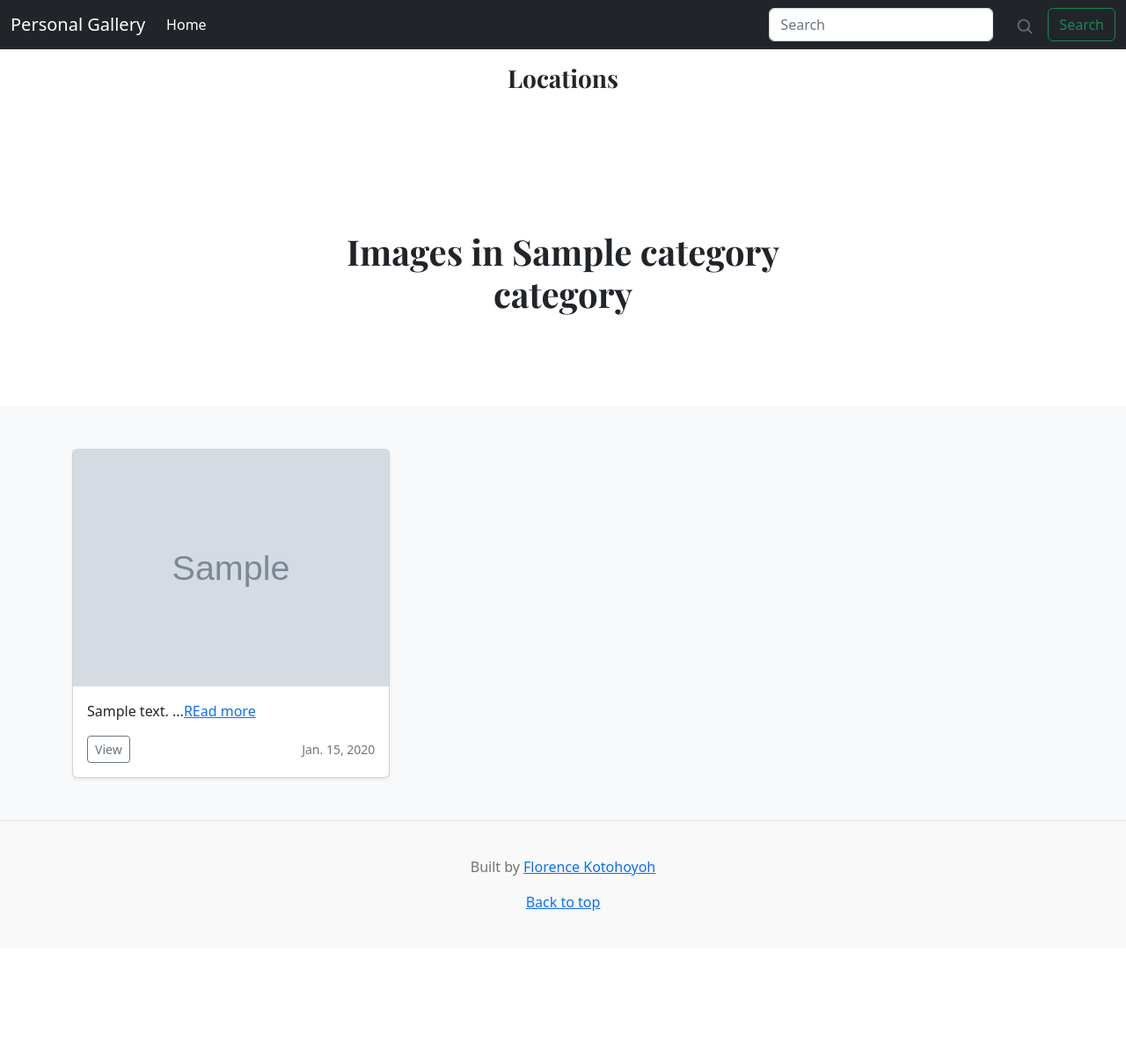
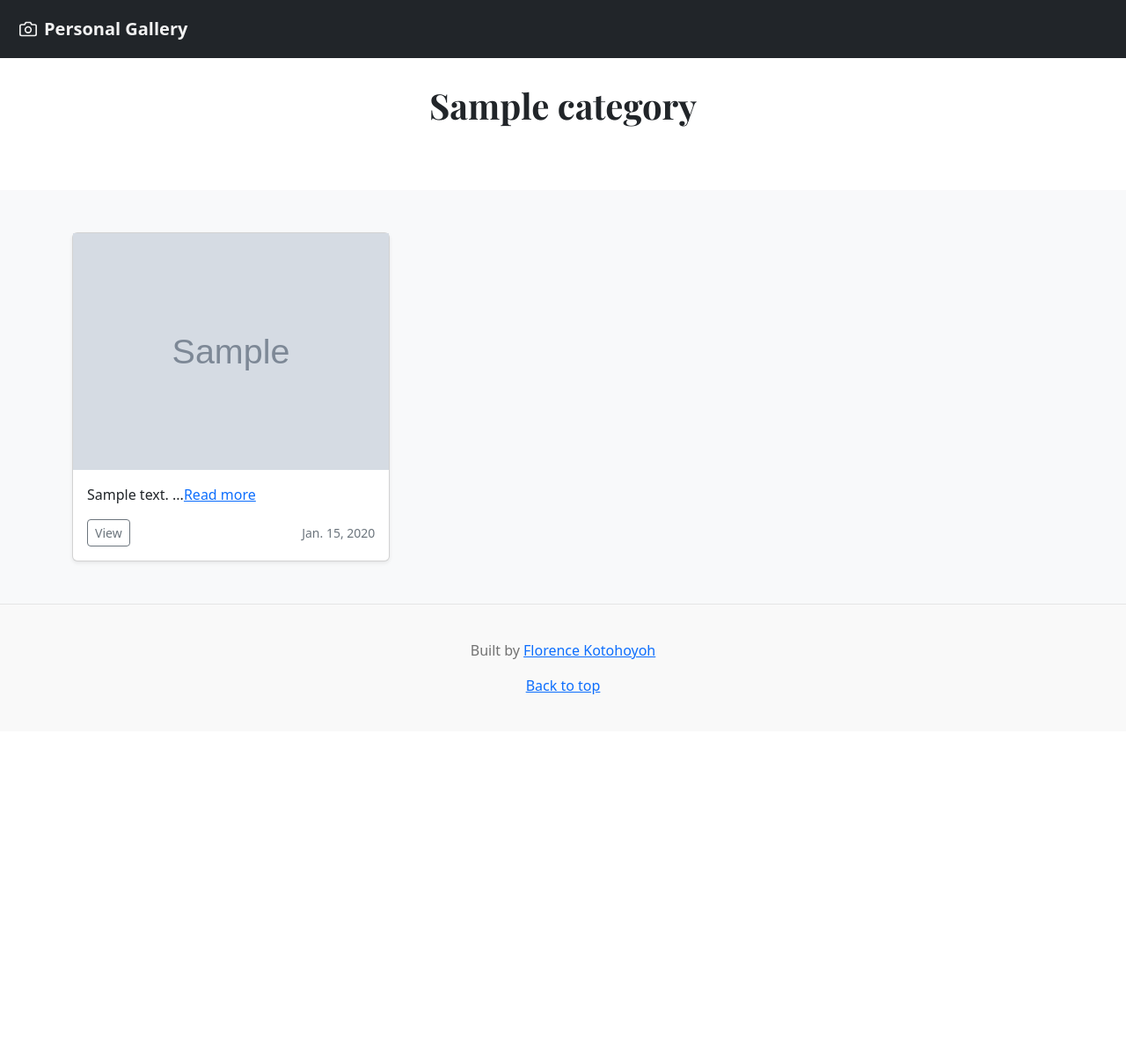
Before and after one commit to Flokots/personal-gallery, a Django app: a page that uses main/templates/base-templates/category.html in a window 1280 px wide. Shown: the whole page at 88% size. Run offline with Django 4.2, Linux system fonts and the light colour scheme; tables that the repository leaves empty hold one stand-in row (values such as "Sample post"); grey boxes marked "Sample" are stand-in pictures; some libraries are stand-ins or nearby versions.

Commit message:
add custom navbar to category

```diff
--- a/main/templates/base-templates/category.html
+++ b/main/templates/base-templates/category.html
@@ -33,20 +33,33 @@
 </head>
 
 <body>
-  {% include "navbar.html" %}
 
   {% block content%}
+  <nav class="navbar navbar-expand-md navbar-dark fixed-top bg-dark">
+    <div class="container-fluid">
+      <a href="{% url 'home' %}" class="navbar-brand d-flex align-items-center">
+        <svg xmlns="http://www.w3.org/2000/svg" width="20" height="20" fill="none" stroke="currentColor"
+          stroke-linecap="round" stroke-linejoin="round" stroke-width="2" aria-hidden="true" class="me-2"
+          viewBox="0 0 24 24">
+          <path d="M23 19a2 2 0 0 1-2 2H3a2 2 0 0 1-2-2V8a2 2 0 0 1 2-2h4l2-3h6l2 3h4a2 2 0 0 1 2 2z" />
+          <circle cx="12" cy="13" r="4" />
+        </svg>
+        <strong>Personal Gallery</strong>
+      </a>
+    </div>
+  </nav>
   <main>
     <section class="py-5 text-center container">
-      <div class="row py-lg-5">
+      <div class="row py-5" style="padding-bottom: 1em !important;">
         <div class="col-lg-6 col-md-8 mx-auto">
-          <h1 class="fw-light">Images in {{category.title}} category</h1>
+          <h1 class="fw-light">{{category.title}}</h1>
         </div>
       </div>
     </section>
+
     <div class="album py-5 bg-light">
+      {% if images %}
       <div class="container">
-
         <div class="row row-cols-1 row-cols-sm-2 row-cols-md-3 g-3">
 
           {% for image in images %}
@@ -56,7 +69,7 @@
 
               <div class="card-body">
                 <p class="card-text">
-                  {{image.shortDescription}} ...<a href="#">REad more</a>
+                  {{image.shortDescription}} ...<a href="#">Read more</a>
                 </p>
                 <div class="d-flex justify-content-between align-items-center">
                   <div class="btn-group">
@@ -70,9 +83,14 @@
             </div>
           </div>
           {% endfor %}
-
         </div>
       </div>
+      {% else %}
+    <div class="container no-images">
+      <h2 class="text-center">No Images to be Displayed </h2>
+    </div>
+    {% endif %}
+    </div>
   </main>
   <footer class="blog-footer">
     <p>Built by
--- a/main/templates/navbar.html
+++ b/main/templates/navbar.html
@@ -72,17 +72,16 @@
 <body>
     <nav class="navbar navbar-expand-md navbar-dark fixed-top bg-dark">
         <div class="container-fluid">
-            <a class="navbar-brand" href="{% url 'home' %}">Personal Gallery</a>
+            <a href="{% url 'home' %}" class="navbar-brand d-flex align-items-center">
+                <svg xmlns="http://www.w3.org/2000/svg" width="20" height="20" fill="none" stroke="currentColor" stroke-linecap="round" stroke-linejoin="round" stroke-width="2" aria-hidden="true" class="me-2" viewBox="0 0 24 24"><path d="M23 19a2 2 0 0 1-2 2H3a2 2 0 0 1-2-2V8a2 2 0 0 1 2-2h4l2-3h6l2 3h4a2 2 0 0 1 2 2z"/><circle cx="12" cy="13" r="4"/></svg>
+                <strong>Personal Gallery</strong>
+              </a>
             <button class="navbar-toggler" type="button" data-bs-toggle="collapse" data-bs-target="#navbarCollapse"
                 aria-controls="navbarCollapse" aria-expanded="false" aria-label="Toggle navigation">
                 <span class="navbar-toggler-icon"></span>
             </button>
             <div class="collapse navbar-collapse" id="navbarCollapse">
                 <ul class="navbar-nav me-auto mb-2 mb-md-0">
-                    <li class="nav-item">
-                        <a class="nav-link active" aria-current="page" href="{% url 'home' %}">Home</a>
-                    </li>
-
                     {% for category in categories %}
                         <li class="nav-item">
                             <a class="nav-link" aria-current="page" href="{% url 'image-category' category.slug %}">{{category.title}}</a>
--- a/static/css/album.css
+++ b/static/css/album.css
@@ -1,5 +1,9 @@
+/* Show it is fixed to the top */
+body {
+    padding-top:0 !important;
+}
 .bd-placeholder-img {
-    font-size: 1.125rem;
+    font-size: 1.125em;
     text-anchor: middle;
     -webkit-user-select: none;
     -moz-user-select: none;
@@ -8,12 +12,12 @@
 
   @media (min-width: 768px) {
     .bd-placeholder-img-lg {
-      font-size: 3.5rem;
+      font-size: 3.5em;
     }
   }
 
   .b-example-divider {
-    height: 3rem;
+    height: 3em;
     background-color: rgba(0, 0, 0, .1);
     border: solid rgba(0, 0, 0, .15);
     border-width: 1px 0;
@@ -22,7 +26,7 @@
 
   .b-example-vr {
     flex-shrink: 0;
-    width: 1.5rem;
+    width: 1.5em;
     height: 100vh;
   }
 
@@ -34,17 +38,52 @@
   .nav-scroller {
     position: relative;
     z-index: 2;
-    height: 2.75rem;
+    height: 2.75em;
     overflow-y: hidden;
   }
 
   .nav-scroller .nav {
     display: flex;
     flex-wrap: nowrap;
-    padding-bottom: 1rem;
+    padding-bottom: 1em;
     margin-top: -1px;
     overflow-x: auto;
     text-align: center;
     white-space: nowrap;
     -webkit-overflow-scrolling: touch;
   }
+
+  /* The navigation bar */
+.navbar {
+    overflow: hidden;
+    background-color: #333;
+    position: fixed; /* Set the navbar to fixed position */
+    top: 0; /* Position the navbar at the top of the page */
+    width: 100%; /* Full width */
+  }
+
+  /* Links inside the navbar */
+  .navbar a {
+    float: left;
+    display: block;
+    color: #f2f2f2;
+    text-align: center;
+    padding: 10px 10px;
+    text-decoration: none;
+  }
+
+  /* Change background on mouse-over */
+  .navbar a:hover {
+    background: #ddd;
+    color: black;
+  }
+
+  /* Main content */
+  .main {
+    margin-top: 30px; /* Add a top margin to avoid content overlay */
+  }
+
+  .no-images {
+    margin-top: 3em;
+    text-align: center;
+  }
--- a/static/css/styles.css
+++ b/static/css/styles.css
@@ -3,7 +3,6 @@ body {
     min-height: 75rem;
     padding-top: 4.5rem;
 }
-
 
 .nav-scroller {
     position: relative;
```
Lines whose indentation alone changed are shown as unchanged.
